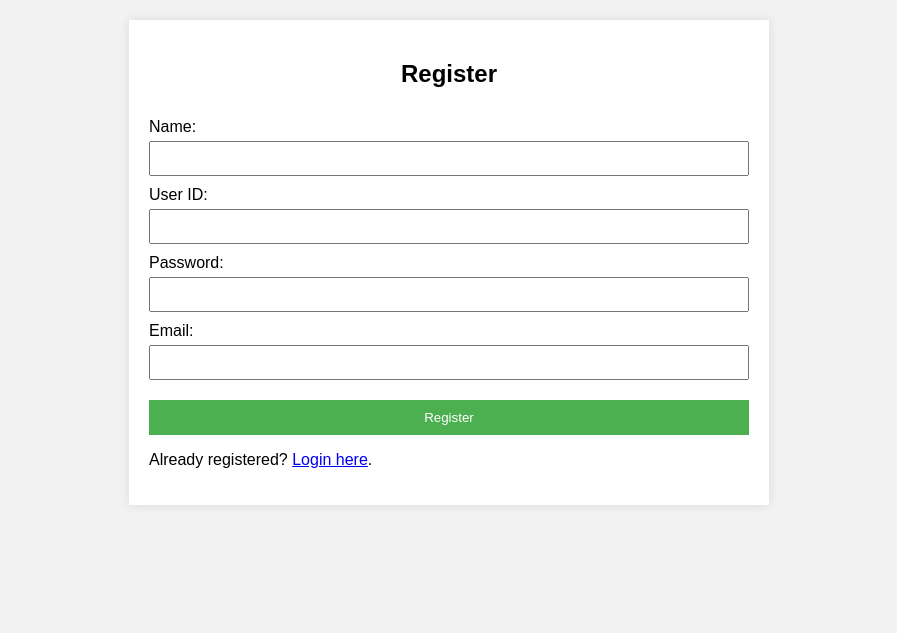
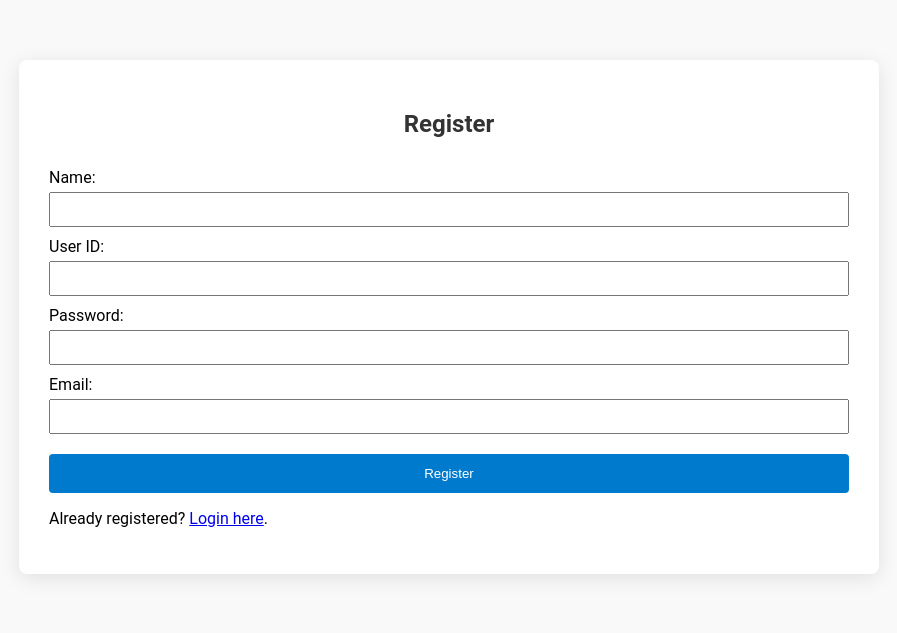
Before and after one commit to a-h-soikot/WebProject, a Flask app: page /register in a window 1280 px wide. Shown: the top 633 px of the page, without its empty margins (191-1088 px from the left). Run offline with Flask 3, Linux system fonts and the light colour scheme.

Commit message:
Update Sytle.css

```diff
--- a/static/style.css
+++ b/static/style.css
@@ -1,20 +1,22 @@
 body {
-    font-family: Arial, sans-serif;
-    background-color: #f2f2f2;
+    font-family: 'Roboto', sans-serif; /* updated font */
+    background-color: #f9f9f9; /* lighter, modern background */
     margin: 0;
     padding: 20px;
 }
 
 .container {
-    max-width: 600px;
-    margin: 0 auto;
+    max-width: 800px; /* increased width */
+    margin: 40px auto; /* centered with extra margin */
     background-color: #fff;
-    padding: 20px;
-    box-shadow: 0 0 10px rgba(0, 0, 0, 0.1);
+    padding: 30px; /* increased padding */
+    box-shadow: 0 4px 20px rgba(0, 0, 0, 0.1); /* modern shadow */
+    border-radius: 8px; /* rounded corners */
 }
 
 h2 {
     text-align: center;
+    color: #333; /* modern text color */
 }
 
 form {
@@ -33,15 +35,18 @@ body {
 
 button {
     margin-top: 20px;
-    padding: 10px;
-    background-color: #4CAF50;
+    padding: 12px 20px; /* updated padding */
+    background-color: #007ACC; /* modern blue */
     border: none;
     color: white;
     cursor: pointer;
+    border-radius: 4px; /* rounded button */
+    transition: background-color 0.3s, transform 0.3s;
 }
 
 button:hover {
-    background-color: #45a049;
+    background-color: #005A9E;
+    transform: translateY(-3px); /* subtle hover effect */
 }
 
 .flashes {
@@ -63,3 +68,10 @@ body {
     background-color: #f8d7da;
     color: #721c24;
 }
+
+@media (max-width: 600px) {
+    .container {
+        padding: 20px;
+        margin: 20px auto;
+    }
+}
```
Lines whose indentation alone changed are shown as unchanged.
